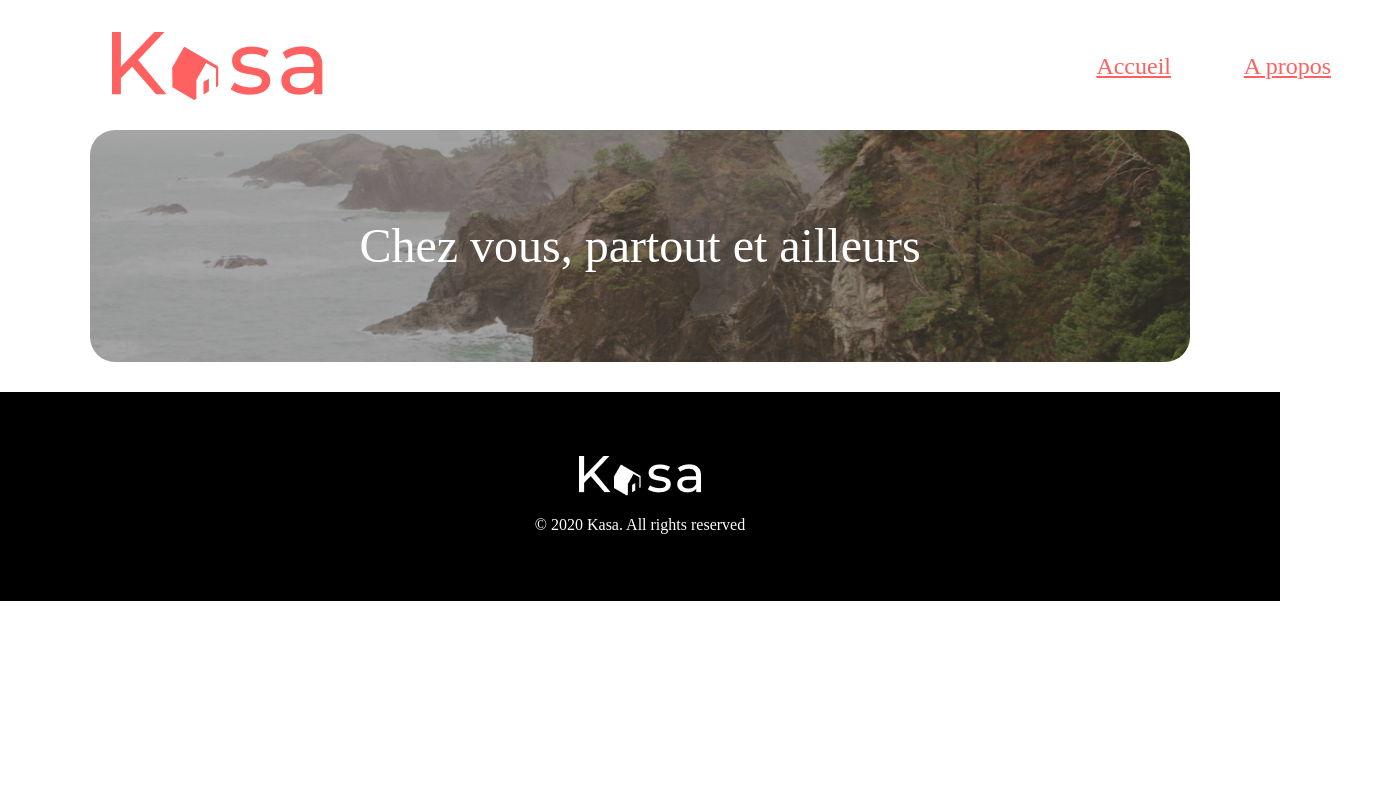
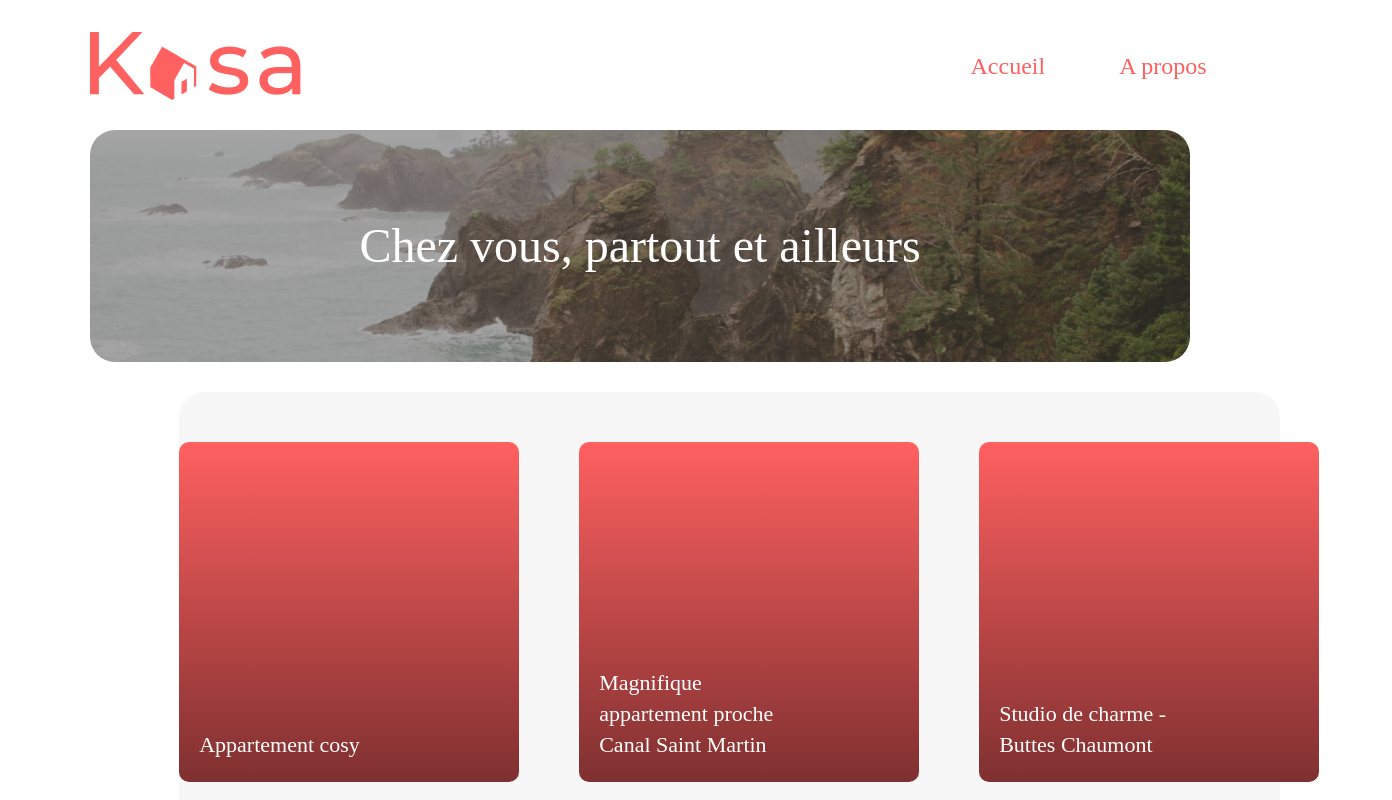
Before and after one commit to Fleurdel34/fleurdel34-kasa, a React (Create React App) app: page / in a window 1280 px wide. Shown: the top 800 px of the page, 1392 px wide, since content can reach past the window. Built offline with nearby package versions, Linux system fonts and the light colour scheme.

Commit message:
Etape4 terminée

```diff
--- a/src/components/Card/index.jsx
+++ b/src/components/Card/index.jsx
@@ -1 +1,52 @@
-/*import styled from "styled-components"*/
+import styled from "styled-components"
+import logements from "../datas/logements.json"
+
+const SectionCard = styled.section`
+    display:grid;
+    grid-template-columns: 340px 340px 340px;
+    gap: 50px 60px;
+    fontfamily:Montserrat;
+    fontweight:500;
+    fontsize:18px;
+    background: #F7F7F7;
+    border-radius: 25px;
+    margin-left: 14%;
+    padding-top:50px;
+    padding-bottom:50px;
+
+`
+const ArticleCard = styled.article`
+    width:340px;
+    height:340px;
+    border-radius: 10px;
+    background:#FF6060 linear-gradient(180deg, rgba(255, 255, 255, 0) 0%, rgba(0, 0, 0, 0.5) 100%);
+    color:#fff;
+    font-family: 'Montserrat';
+    font-style: normal;
+    font-weight: 500;
+    font-size: 22px;
+    line-height: 142.6%;
+    display: flex;
+    flex-wrap:wrap;
+    align-items: flex-end;
+    color: #FFFF;
+`
+const ParagrapheArticle = styled.p`
+    inline-size:200px;
+    margin-left:20px;
+
+
+`
+
+function Card(){
+
+    return(
+        <SectionCard>
+
+            {logements.map((item)=>
+                <ArticleCard>
+                    <ParagrapheArticle key={item.id}>{item.title}</ParagrapheArticle>
+                </ArticleCard>)}
+        </SectionCard>)
+}
+export default Card
--- a/src/components/Header/index.jsx
+++ b/src/components/Header/index.jsx
@@ -4,29 +4,36 @@ import styled from "styled-components"
 
 const HeaderDiv = styled.div`
     display:flex;
+    justify-content:space-between;
     margin-top:2rem;
-    width:100%;
-    padding-left:7rem;
+   margin-left:7%;
 
 `
+
 const LinkDiv = styled.div`
-    width:50%;
+    width:25%;
     display:flex;
-    justify-content:flex-end;
+    justify-content:flex-start;
     align-self:center;
     text-align: right;
-    padding-left:23rem;
+    margin-right:1%;
+
 `
 
 const LinkStyle = styled(Link)`
     display:flex;
-    justify-content:flex-end;
+    justify-content:flex-start;
     color:#ff6060;
-    width:25%;
+    width:50%;
     font-size:24px;
     font-family:Montserrat;
     font-style: normal;
     font-weight: 500;
+    text-decoration:none;
+    &:hover{
+        cursor: pointer;
+        text-decoration:underline;
+    }
 
 `
 
@@ -34,12 +41,14 @@ const LinkStyle = styled(Link)`
 function Header(){
     return(
         <HeaderDiv>
-                <img src= {LOGO1} alt="Logo"/>
+
+            <img src= {LOGO1} alt="Logo"/>
+
             <LinkDiv>
                 <LinkStyle to="/">Accueil</LinkStyle>
                 <LinkStyle to="/apropos">A propos</LinkStyle>
             </LinkDiv>
-        </HeaderDiv>
+    </HeaderDiv>
     )
 }
 export default Header
--- a/src/components/pages/App.js
+++ b/src/pages/App.js
@@ -1,6 +1,7 @@
 /*import styled from "styled-components"*/
 
-import Banner from "../Banner"
+import Banner from "../components/Banner"
+import Card from "../components/Card"
 
 /*lien a mettre en place lors de la construction des cards avec la fiche logement pour l'id
 
@@ -9,14 +10,14 @@ import Banner from "../Banner"
 
 */
 
-
-
 function Hometest (){
 
   return (
       <div>
-          <Banner />
+        <Banner />
+        <Card />
       </div>
+
   )
 }
 export default Hometest
```
Also changed, not shown: src/index.jsx (+4 -4 lines), src/components/datas/logements.json (renamed from logements.json), src/pages/Apropos.jsx (renamed from src/components/pages/Apropos.jsx), src/pages/Logements.jsx (renamed from src/components/pages/Logements.jsx), 1 other file (tests, documents, lock files or other folders).
